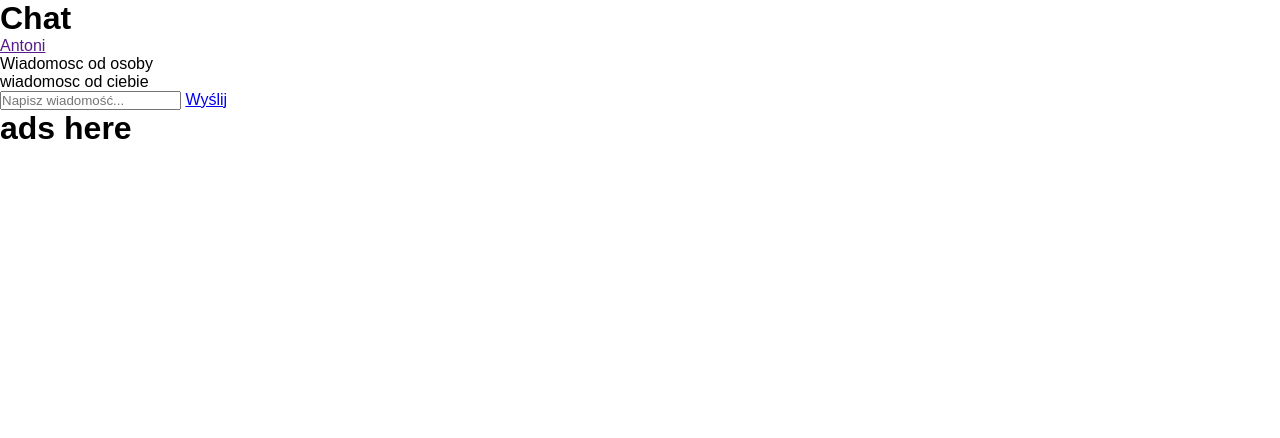
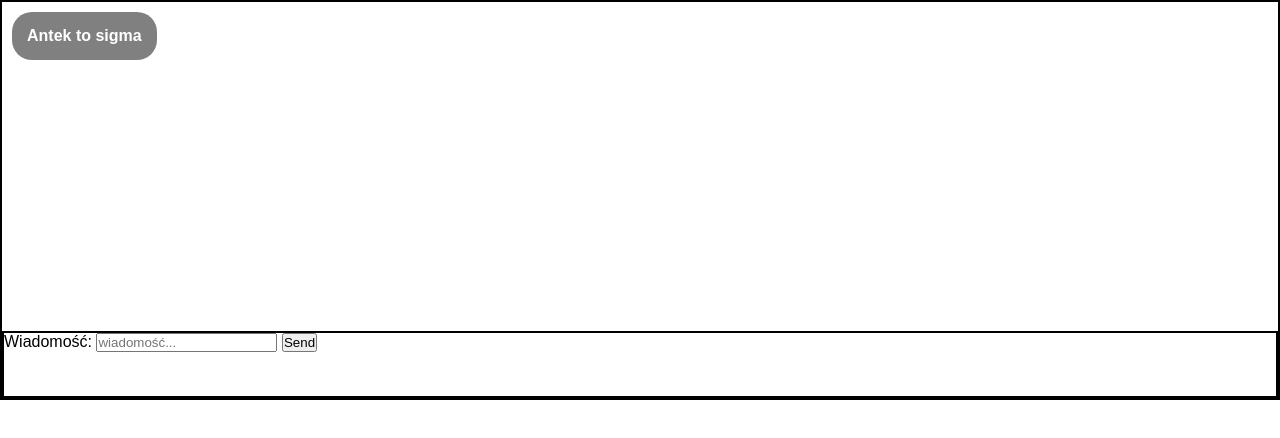
Before and after one commit to 1-xB/Chat, a website: page public/html/index.html in a window 1280 px wide. Drawn offline with nearby package versions, Linux system fonts and the light colour scheme.

Commit message:
Created server, added sending and receiving messages ability, added some css code.

```diff
--- a/package.json
+++ b/package.json
@@ -1,5 +1,7 @@
 {
   "dependencies": {
-    "socket.io": "^4.8.0"
+    "express": "^4.21.0",
+    "socket.io": "^4.8.0",
+    "socket.io-client": "^4.8.0"
   }
 }
--- a/public/css/style.css
+++ b/public/css/style.css
@@ -8,3 +8,29 @@ html, body {
     height: 100%;
     font-family: 'Arial', sans-serif;
 }
+#chat{
+    height:100%;
+    width:100%;
+}
+#application{
+    border:2px solid black;
+    height:50%;
+    width:100%;
+    display:flex;
+    flex-direction: column;
+}
+#send-menu{
+    width:100%;
+    height:20%;
+    border:2px solid black;
+}
+.displayed-message{
+    padding:15px;
+    margin:10px;
+    border-radius:20px;
+    background-color:gray;
+    font-weight:bold;
+    color:white;
+    display:inline-block;
+}
+S
--- a/public/html/index.html
+++ b/public/html/index.html
@@ -5,7 +5,7 @@
     <meta name="viewport" content="width=device-width, initial-scale=1.0">
     <title>Chat</title>
     <link rel="stylesheet" href="../css/style.css">
-    <link rel="icon" href="plik_iknony.png">
+    <link rel="icon" href="tukiedysikona.png">
     <meta name="description" content="Tu opis projektu kiedys">
 </head>
 <body>
@@ -13,32 +13,19 @@
 
 -->
 <div id="application">
-    <div id="header">
-        <h1>Chat</h1>
-    </div>
-    <div id="chats">
-        <div id="contacts">
-            <a href="">Antoni</a>
+        <div id="chat">
+            <div class="displayed-message">Antek to sigma</div>
         </div>
-        <div id="chat">
-            <div id="messages">
-                <p class="message">Wiadomosc od osoby</p>
-                <p class="message sender">wiadomosc od ciebie</p>
-            </div>
-            <div id="input">
-                <input type="text" placeholder="Napisz wiadomość..." id="messageInput">
-                <a href="#" id="sendButton">Wyślij</a>
-            </div>
+        <div id="send-menu">
+            <label for="message">
+                Wiadomość:
+                <input id="message" type="text" placeholder="wiadomość...">
+            </label>
+            <button id="send-message" onclick="sendMessage()">Send</button>
+        </div>
+</div>
 
 
-        </div>
-        <div id="ads">
-            <h1>ads here</h1>
-        </div>
-    </div>
-
-
-</div>
 <script src="/socket.io/socket.io.js"></script>
 <script src="../js/script.js"></script>
 </body>
```
Also changed, not shown: 1 other file.
